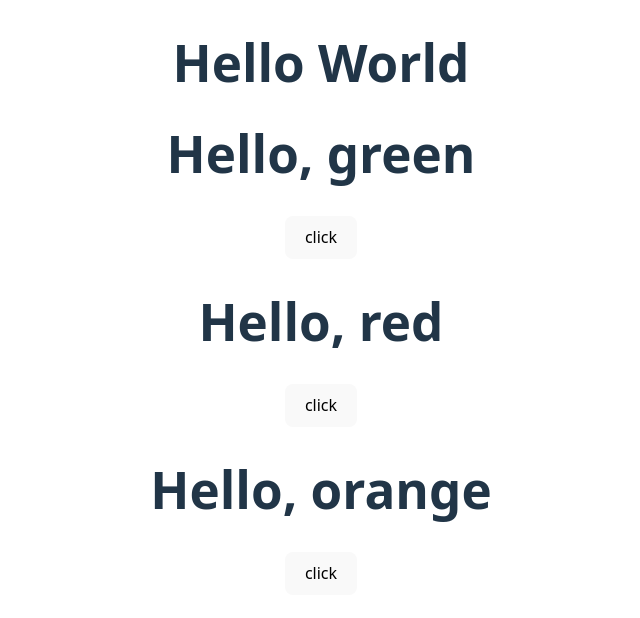
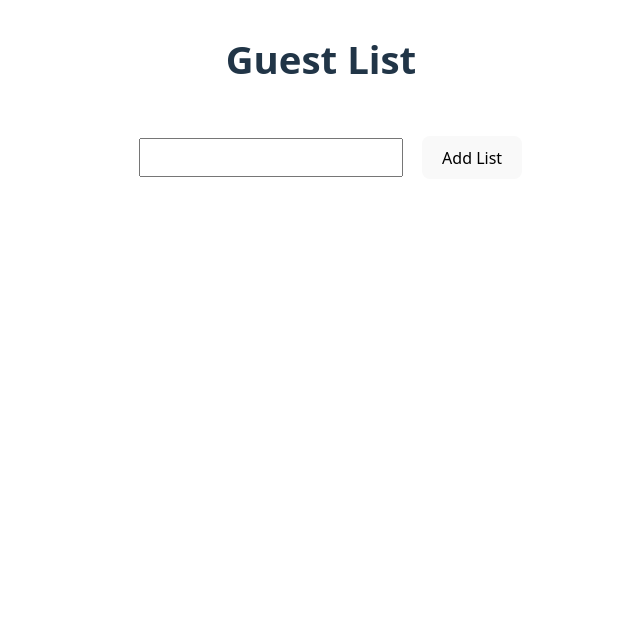
Before and after one commit to Gitax18/react-with-typescript, a React (Vite) app: page / in a window 1280 px wide. Shown: the top 618 px of the page, without its empty margins (319-959 px from the left). Built offline with nearby package versions, Linux system fonts and the light colour scheme.

Commit message:
add basic state

```diff
--- a/src/App.tsx
+++ b/src/App.tsx
@@ -1,10 +1,13 @@
-import Parent from "./props/Parent";
+// import Parent from "./props/Parent";
+
+import GuestList from "./states/GuestList";
 
 function App() {
   return (
     <>
-      <h1>Hello World</h1>
-      <Parent />
+      {/* <h1>Hello World</h1> */}
+      {/* <Parent /> */}
+      <GuestList />
     </>
   );
 }
--- /dev/null
+++ b/src/states/GuestList.tsx
@@ -0,0 +1,31 @@
+import { useState } from "react";
+
+const GuestList: React.FC = () => {
+  const [name, setName] = useState("");
+  const [guest, setGuest] = useState<string[]>([]); // specifying type of useState value
+
+  function addGuest() {
+    setGuest([...guest, name]);
+  }
+
+  return (
+    <div>
+      <h3>Guest List</h3>
+      <input
+        type="text"
+        value={name}
+        onChange={(e) => {
+          setName(e.target.value);
+        }}
+      />
+      <button onClick={addGuest}>Add List</button>
+      <div>
+        {guest.map((gue) => (
+          <p>{gue}</p>
+        ))}
+      </div>
+    </div>
+  );
+};
+
+export default GuestList;
```
